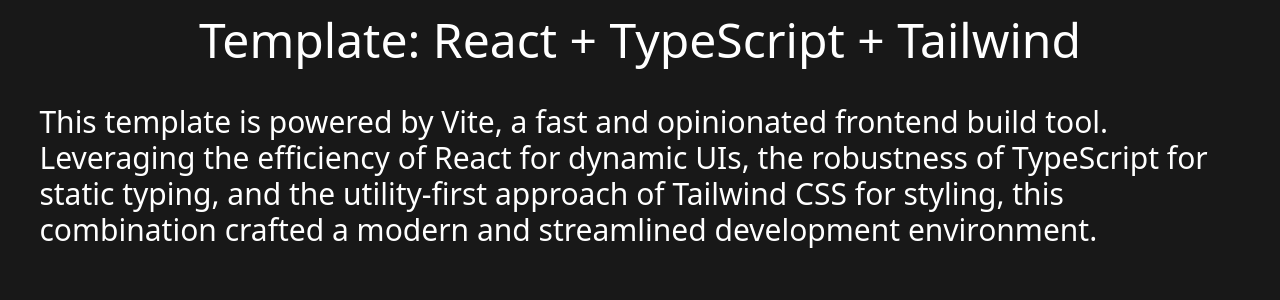
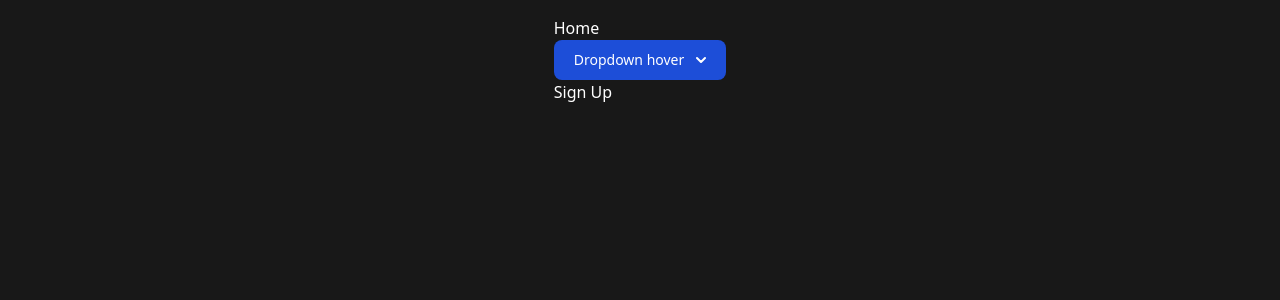
Before and after one commit to Yokosumi/component_training_project_01, a React (Vite) app: page / in a window 1280 px wide. Shown: the top 300 px of the page. Built offline with nearby package versions, Linux system fonts and the light colour scheme.

Commit message:
Add daisyui and its dependencies

```diff
--- a/package.json
+++ b/package.json
@@ -20,6 +20,7 @@
     "@typescript-eslint/parser": "^6.0.0",
     "@vitejs/plugin-react": "^4.0.3",
     "autoprefixer": "^10.4.16",
+    "daisyui": "^4.4.24",
     "eslint": "^8.45.0",
     "eslint-plugin-react-hooks": "^4.6.0",
     "eslint-plugin-react-refresh": "^0.4.3",
--- a/src/App.tsx
+++ b/src/App.tsx
@@ -1,18 +1,13 @@
+import { NavBar } from './components/NavBar'
+
 function App() {
-  return (
-    <>
-      <div className="flex flex-col gap-10 justify-center items-center text-white my-4">
-        <h1 className="text-5xl">Template: React + TypeScript + Tailwind</h1>
-        <p className="w-[70ch] text-3xl">
-          This template is powered by Vite, a fast and opinionated frontend
-          build tool. Leveraging the efficiency of React for dynamic UIs, the
-          robustness of TypeScript for static typing, and the utility-first
-          approach of Tailwind CSS for styling, this combination crafted a
-          modern and streamlined development environment.
-        </p>
-      </div>
-    </>
-  );
+    return (
+        <>
+            <div className="flex flex-col gap-10 justify-center items-center text-white my-4">
+                <NavBar />
+            </div>
+        </>
+    )
 }
 
-export default App;
+export default App
--- /dev/null
+++ b/src/components/DropDown.tsx
@@ -0,0 +1,75 @@
+const DropDown = () => {
+    return (
+        <>
+            <button
+                id="dropdownHoverButton"
+                data-dropdown-toggle="dropdownHover"
+                data-dropdown-trigger="hover"
+                className="text-white bg-blue-700 hover:bg-blue-800 focus:ring-4 focus:outline-none focus:ring-blue-300 font-medium rounded-lg text-sm px-5 py-2.5 text-center inline-flex items-center dark:bg-blue-600 dark:hover:bg-blue-700 dark:focus:ring-blue-800"
+                type="button"
+            >
+                Dropdown hover{' '}
+                <svg
+                    className="w-2.5 h-2.5 ms-3"
+                    aria-hidden="true"
+                    xmlns="http://www.w3.org/2000/svg"
+                    fill="none"
+                    viewBox="0 0 10 6"
+                >
+                    <path
+                        stroke="currentColor"
+                        stroke-linecap="round"
+                        stroke-linejoin="round"
+                        stroke-width="2"
+                        d="m1 1 4 4 4-4"
+                    />
+                </svg>
+            </button>
+
+            <div
+                id="dropdownHover"
+                className="z-10 hidden bg-white divide-y divide-gray-100 rounded-lg shadow w-44 dark:bg-gray-700"
+            >
+                <ul
+                    className="py-2 text-sm text-gray-700 dark:text-gray-200"
+                    aria-labelledby="dropdownHoverButton"
+                >
+                    <li>
+                        <a
+                            href="#"
+                            className="block px-4 py-2 hover:bg-gray-100 dark:hover:bg-gray-600 dark:hover:text-white"
+                        >
+                            Dashboard
+                        </a>
+                    </li>
+                    <li>
+                        <a
+                            href="#"
+                            className="block px-4 py-2 hover:bg-gray-100 dark:hover:bg-gray-600 dark:hover:text-white"
+                        >
+                            Settings
+                        </a>
+                    </li>
+                    <li>
+                        <a
+                            href="#"
+                            className="block px-4 py-2 hover:bg-gray-100 dark:hover:bg-gray-600 dark:hover:text-white"
+                        >
+                            Earnings
+                        </a>
+                    </li>
+                    <li>
+                        <a
+                            href="#"
+                            className="block px-4 py-2 hover:bg-gray-100 dark:hover:bg-gray-600 dark:hover:text-white"
+                        >
+                            Sign out
+                        </a>
+                    </li>
+                </ul>
+            </div>
+        </>
+    )
+}
+
+export default DropDown
--- /dev/null
+++ b/src/components/NavBar.tsx
@@ -0,0 +1,17 @@
+import DropDown from './DropDown'
+
+export const NavBar = () => {
+    return (
+        <>
+            <ul className="text-white">
+                <li>Home</li>
+                <li>
+                    <DropDown />{' '}
+                </li>
+                <li>
+                    <button>Sign Up</button>
+                </li>
+            </ul>
+        </>
+    )
+}
--- a/src/templates/TemplateName.tsx
+++ b/src/templates/TemplateName.tsx
@@ -1,9 +1,7 @@
-const TemplateName = () => {
+export const TemplateName = () => {
     return (
         <>
             <div>TemplateName Component</div>
         </>
     )
 }
-
-export default TemplateName
```
Also changed, not shown: 1 other file (tests, documents, lock files or other folders).
